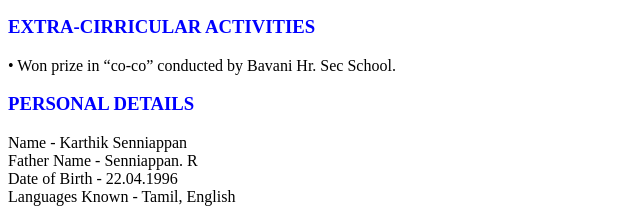
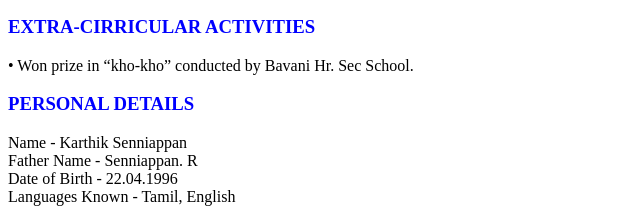
Before and after one commit to MNSKarthik/MNSKarthik.github.io, a plain HTML site: page index.html in a window 1280 px wide. Shown: the part 826-1045 px from the top of the page, 0-640 px from the left. Drawn offline with Linux system fonts and the light colour scheme.

Commit message:
Update index.html

```diff
--- a/index.html
+++ b/index.html
@@ -52,7 +52,7 @@ Objectives   - The main idea is the college only display the intro of particular
 •	Web Application<br>
 </p>
 <h3>EXTRA-CIRRICULAR ACTIVITIES</h3>
-<p>•	Won prize in “co-co” conducted by Bavani Hr. Sec School.<p>
+<p>•	Won prize in “kho-kho” conducted by Bavani Hr. Sec School.<p>
 <h3>PERSONAL DETAILS</h3>
 <p>
 Name			- Karthik Senniappan<br>
```
